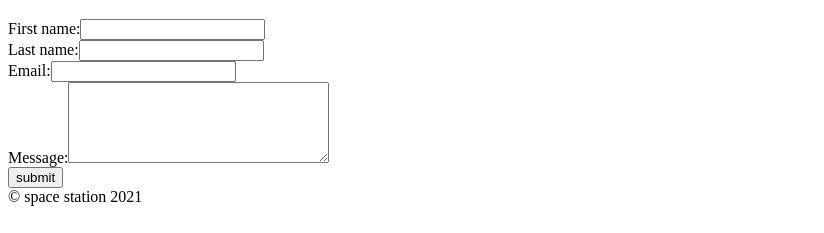
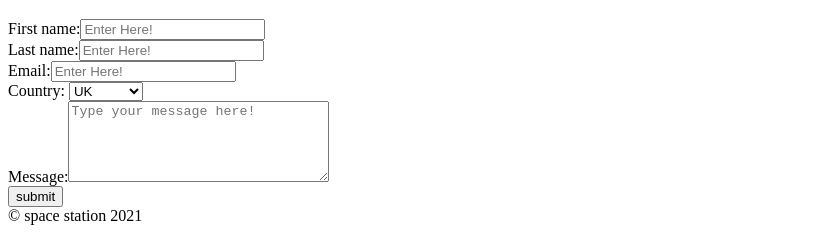
Before and after one commit to lucksta89/Basic_HTML_and_CSS, a plain HTML site: page One-Page Website/one_page_website.html in a window 1280 px wide. Shown: the part 941-1174 px from the top of the page, without its empty margins (0-824 px from the left). Drawn offline with Linux system fonts and the light colour scheme.

Commit message:
updated
added to the form

```diff
--- a/One-Page Website/one_page_website.html
+++ b/One-Page Website/one_page_website.html
@@ -3,6 +3,7 @@
 <head>
 	<title>one page website</title>
 	<meta charset="utf-8">
+	<meta name="author" content="Daniel luck">
 </head>
 <body>
 
@@ -14,7 +15,7 @@
 	<!-- end bookmarks -->
 
 	<!-- header with paragragh -->
-	<h1> lucky holiday's </h1>
+	<h1> Lucky Holiday's </h1>
 	<p> welcome to the holiday page take a look at the hotels shown below! </p>
 	<!-- end header with paragragh -->
 
@@ -35,17 +36,25 @@
 	<!-- contact form -->
 	<div id="form">
 		<form action="" method="post"><br>
-		First name:<input type="text" name="first_name"><br>
-		Last name:<input type="text" name="last_name"><br>
-		Email:<input type="email" name="email"><br>
-		Message:<textarea rows="5" cols="30" name="message"></textarea><br>
+		First name:<input type="text" name="first_name" placeholder="Enter Here!"><br>
+		Last name:<input type="text" name="last_name" placeholder="Enter Here!"><br>
+		Email:<input type="email" name="email" placeholder="Enter Here!"><br>
+		<label for="country">Country:</label>
+		<select>
+				<option value="uk">UK</option>
+				<option value="europe">Europe</option>
+				<option value="america">America</option>
+				<option value="australia">Australia</option>
+		</select>
+		<br>
+		Message:<textarea rows="5" cols="30" name="message" placeholder="Type your message here!"></textarea><br>
 		<input type="submit" name="submit" value="submit"><br>
 	</form>
 	</div>
 
 	<!-- end of form -->
 
-	<footer>&copy space station 2021</footer>
+	<footer>&copy space station 2021 </footer>
 
 
 </body>
```
